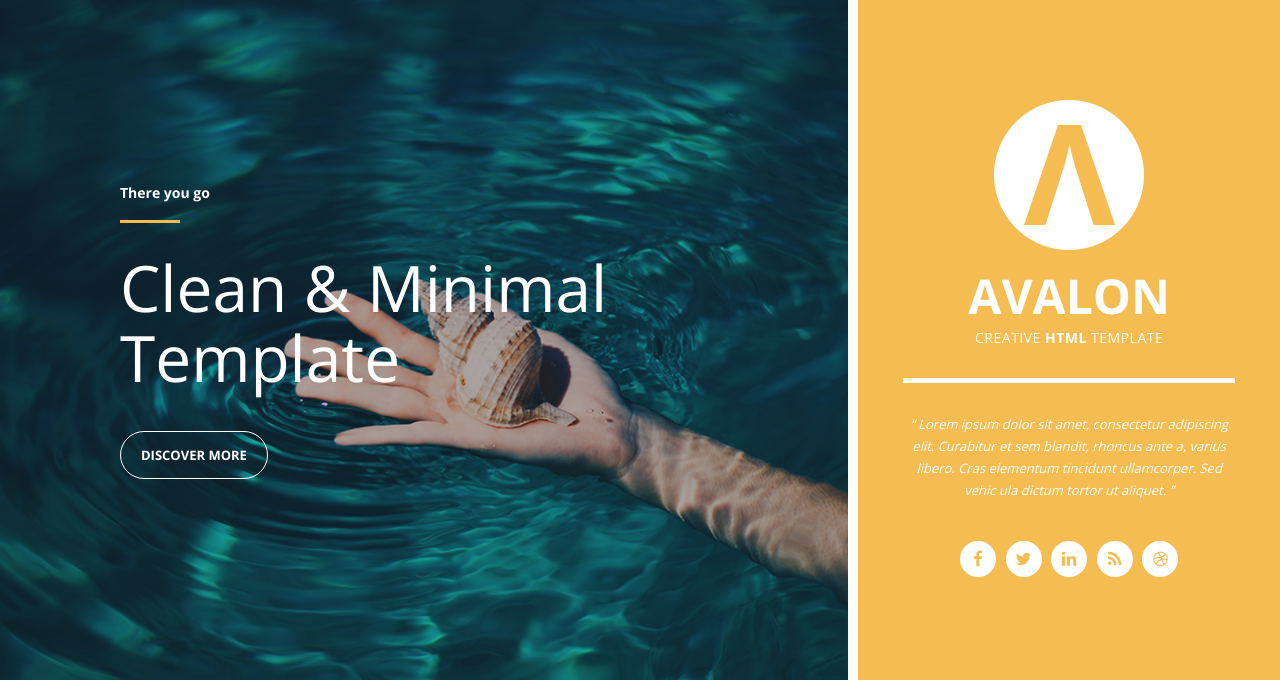
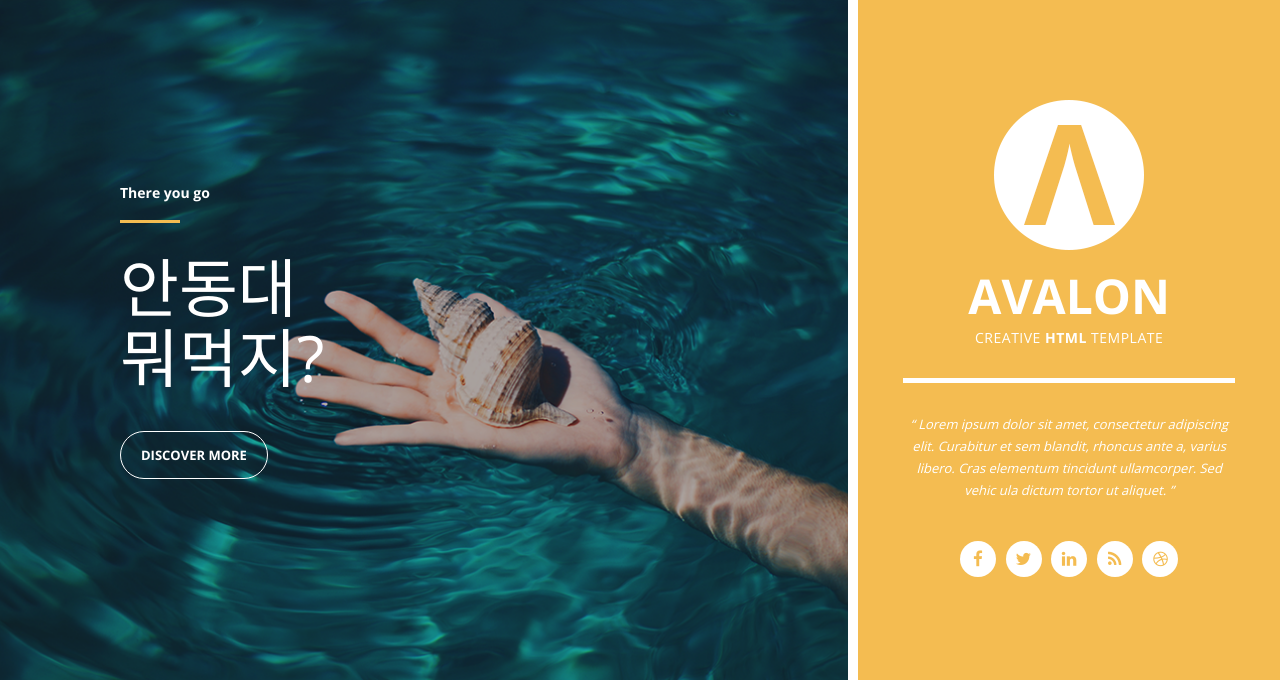
Before and after one commit to EunHui-0126/miniA, a Python web app: template templates/index.html in a window 1280 px wide. Shown: the top 684 px of the page. Run offline with Jinja, Linux system fonts and the light colour scheme; the template is opened without the code that fills it, so the values that code supplies are empty; some libraries are stand-ins or nearby versions.

Commit message:
아몰랑

```diff
--- a/templates/index.html
+++ b/templates/index.html
@@ -35,7 +35,7 @@ http://www.templatemo.com/tm-513-avalon
                         <div class="text-content">
                             <h6>There you go</h6>
                             <div class="line-dec"></div>
-                            <h1>Clean &amp; Minimal <br>Template</h1>
+                            <h1>안동대 <br>뭐먹지?</h1>
                             <div class="white-border-button">
                                 <a href="#" class="scroll-link" data-id="best-offer-section">Discover More</a>
                             </div>
```
